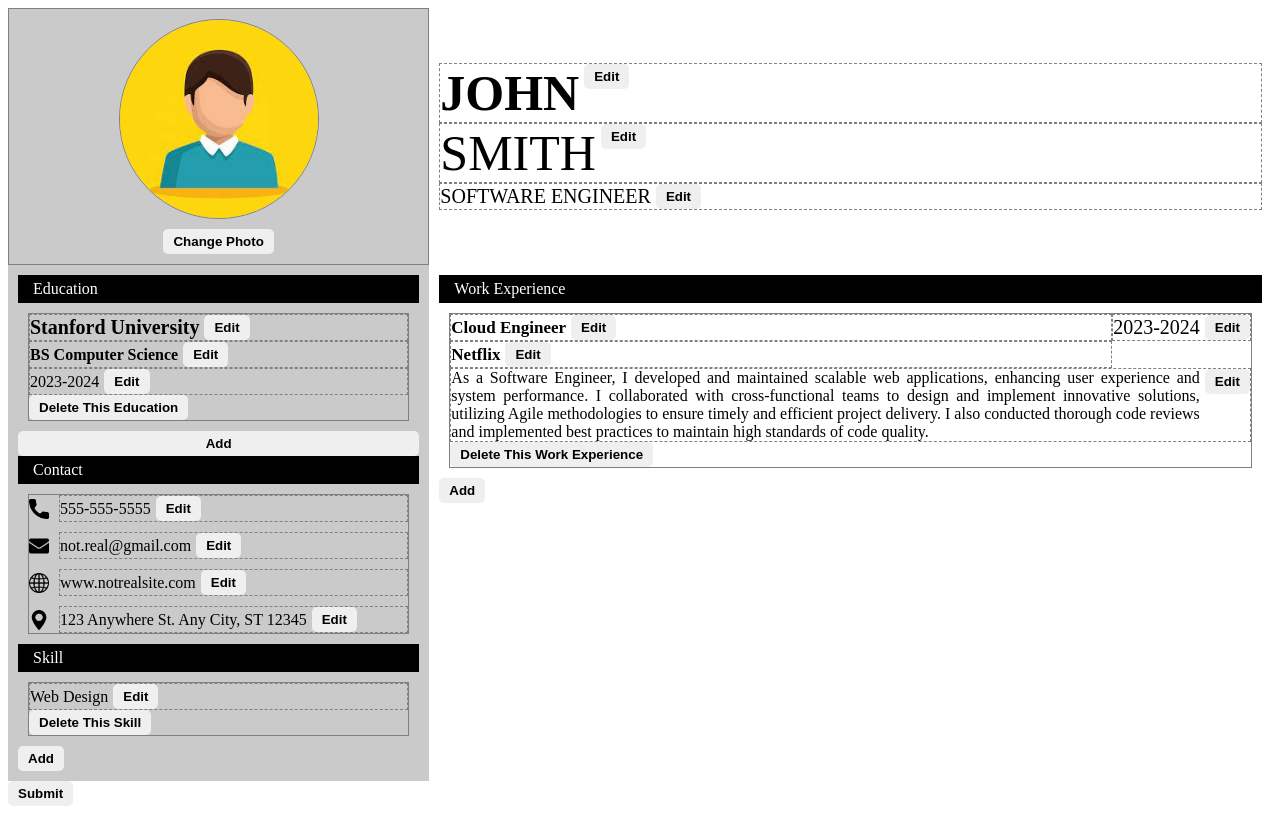
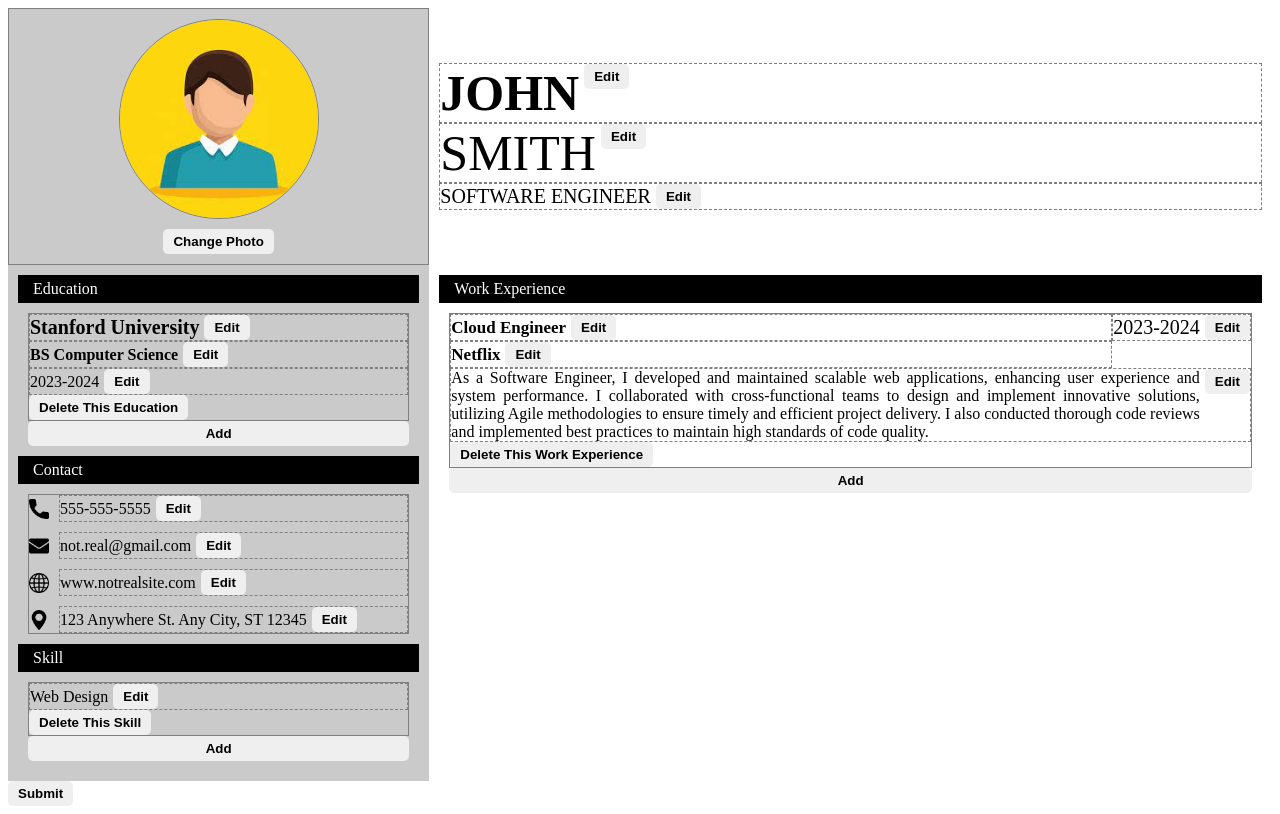
Before and after one commit to Jaizzer/swift-cv, a React (Vite) app: page / in a window 1280 px wide. Built offline with nearby package versions, Linux system fonts and the light colour scheme.

Commit message:
feat: Use content wrapper to manage paddings

```diff
--- a/src/index.css
+++ b/src/index.css
@@ -244,6 +244,7 @@ button {
     text-align: justify;
 }
 
-.cv-area-item {
+.content {
     padding: 10px;
+    display: grid;
 }
```
